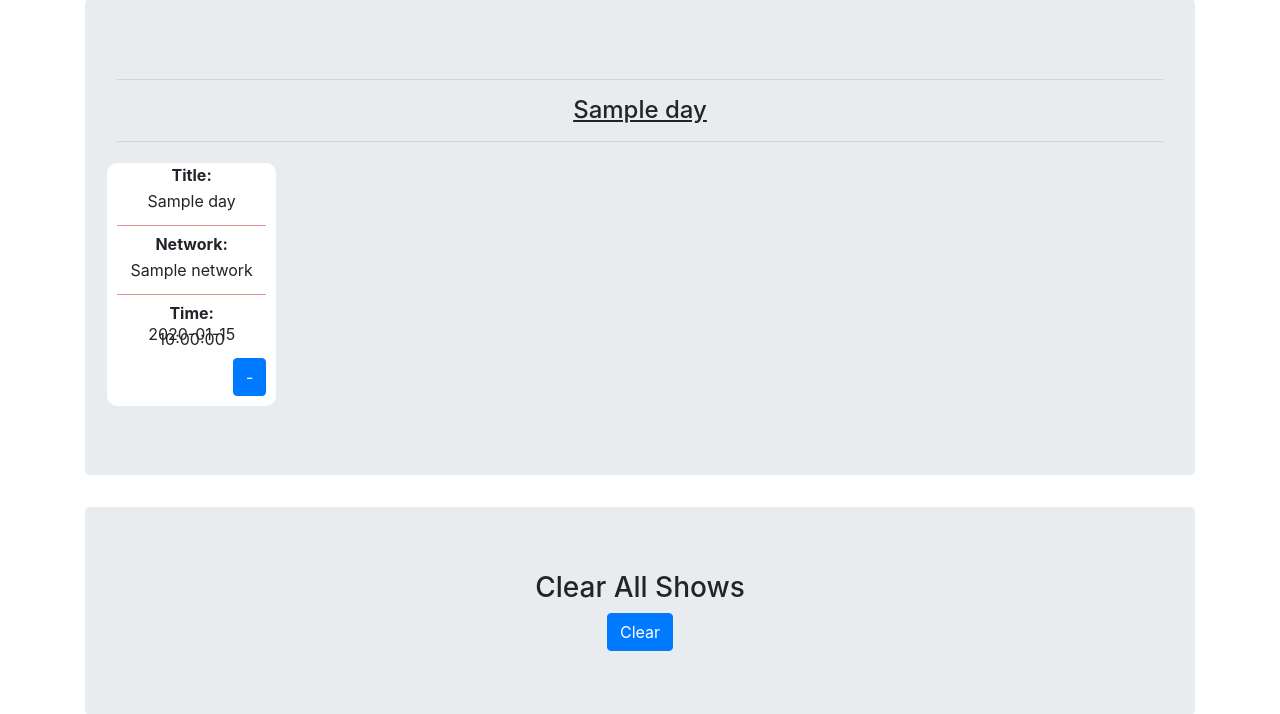
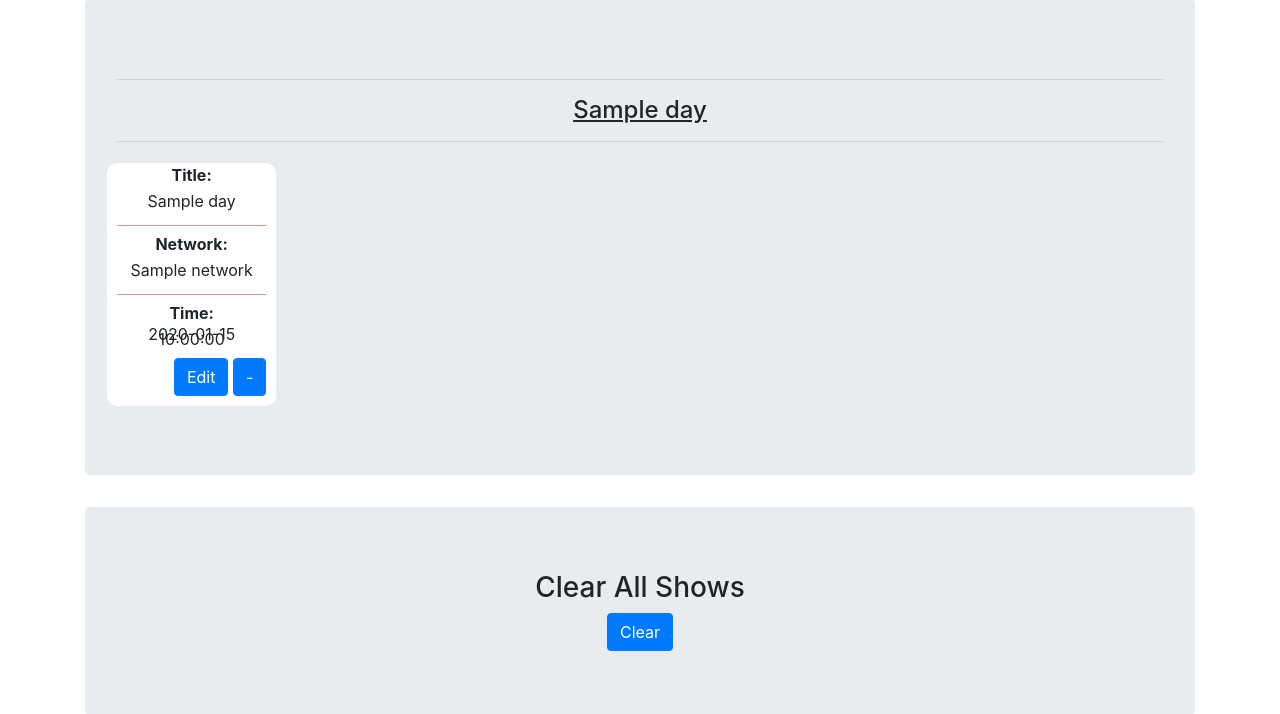
Before and after one commit to 1HectorAC/ShowTracker, a Flask app: template templates/dashboard.html in a window 1280 px wide. Shown: the part 402-1116 px from the top of the page. Run offline with Flask 2, Linux system fonts and the light colour scheme; the visitor is signed in with stand-in values (Sample User, id 1); the template is opened without the code that fills it: most values are stand-ins (such as "Sample title", 1, 10 or a date in 2020); some libraries are stand-ins or nearby versions.

Commit message:
Added edit show button in dashboard.html.

```diff
--- a/templates/dashboard.html
+++ b/templates/dashboard.html
@@ -77,6 +77,7 @@
                             <p><b>Time:</b> </p>
                             <p>{{i['time']}}</p>
                             <div class="text-right">
+                                <a href="/editShow/{{i['encodedTitle']}}" class="btn btn-primary">Edit</a>
                                 <button class="btn btn-primary" data-toggle="collapse" data-target="#{{day}}{{loop.index}}">-</button>
                             </div>
                             <div id="{{day}}{{loop.index}}" class="collapse">
```
